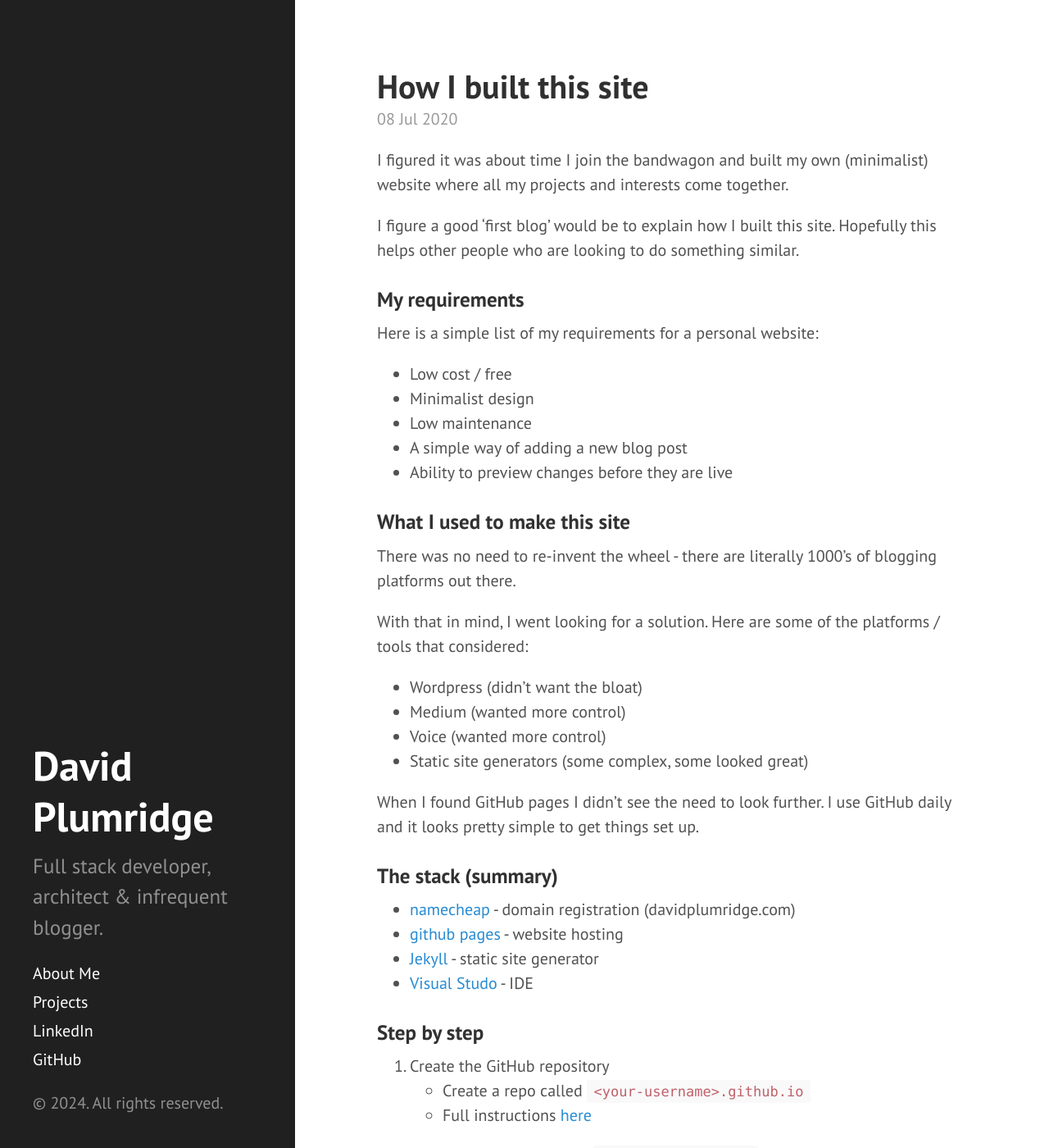
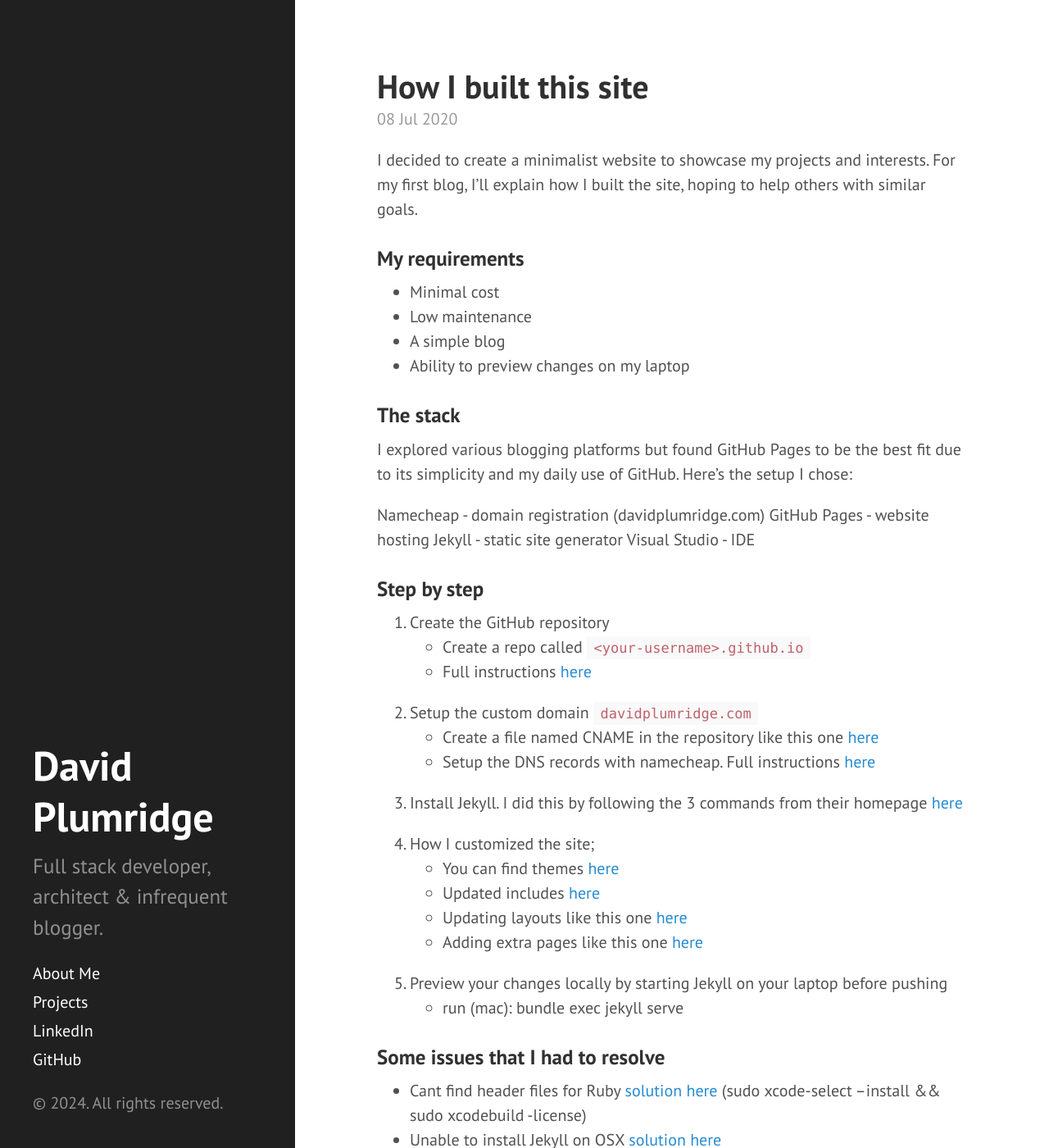
Before and after one commit to davidplumridge/davidplumridge.github.io, a Jekyll site: the page built from _posts/2020-07-09-how-I-built-this-site.md, in a window 1280 px wide and 1400 px high. Shown: the whole window at 82% size. Built offline with Jekyll 4.4.1, drawn with Linux system fonts in a browser that asks for light colours; some of the changed text lies outside the part shown.

Commit message:
Update blog formatting

```diff
--- a/_posts/2020-07-09-how-I-built-this-site.md
+++ b/_posts/2020-07-09-how-I-built-this-site.md
@@ -5,39 +5,23 @@ date:   2020-07-09 00:00:00 +1000
 comments: true
 ---
 
-I figured it was about time I join the bandwagon and built my own (minimalist) website where all my projects and interests come together.
-
-I figure a good 'first blog' would be to explain how I built this site. Hopefully this helps other people who are looking to do something similar.
+I decided to create a minimalist website to showcase my projects and interests. For my first blog, I'll explain how I built the site, hoping to help others with similar goals.
 
 ### My requirements
 
-Here is a simple list of my requirements for a personal website:
+* Minimal cost
+* Low maintenance
+* A simple blog
+* Ability to preview changes on my laptop
 
-* Low cost / free
-* Minimalist design
-* Low maintenance
-* A simple way of adding a new blog post
-* Ability to preview changes before they are live
+### The stack
 
-### What I used to make this site
+I explored various blogging platforms but found GitHub Pages to be the best fit due to its simplicity and my daily use of GitHub. Here's the setup I chose:
 
-There was no need to re-invent the wheel - there are literally 1000's of blogging platforms out there.
-
-With that in mind, I went looking for a solution. Here are some of the platforms / tools that considered:
-
-* Wordpress (didn't want the bloat)
-* Medium (wanted more control)
-* Voice (wanted more control)
-* Static site generators (some complex, some looked great)
-
-When I found GitHub pages I didn't see the need to look further. I use GitHub daily and it looks pretty simple to get things set up.
-
-### The stack (summary)
-
-* [namecheap](https://namecheap.com){:target="_blank"} - domain registration (davidplumridge.com)
-* [github pages](https://pages.github.com){:target="_blank"} - website hosting
-* [Jekyll](https://jekyllrb.com){:target="_blank"} - static site generator
-* [Visual Studo](https://visualstudio.microsoft.com){:target="_blank"} - IDE
+Namecheap - domain registration (davidplumridge.com)
+GitHub Pages - website hosting
+Jekyll - static site generator
+Visual Studio - IDE
 
 ### Step by step
 
@@ -49,20 +33,19 @@ When I found GitHub pages I didn't see the need to look further. I use GitHub da
   - Create a file named CNAME in the repository like this one [here](https://github.com/davidplumridge/davidplumridge.github.io/blob/master/CNAME){:target="_blank"}
   - Setup the DNS records with namecheap. Full instructions [here](https://docs.github.com/en/github/working-with-github-pages/managing-a-custom-domain-for-your-github-pages-site#configuring-an-apex-domain){:target="_blank"}
 
-3. Install Jekyll. I did this by following the 3 commands on their homepage [here](https://jekyllrb.com){:target="_blank"}
+3. Install Jekyll. I did this by following the 3 commands from their homepage [here](https://jekyllrb.com){:target="_blank"}
 
 4. How I customized the site;
   - You can find themes [here](https://jekyllrb.com/docs/themes/){:target="_blank"}
   - Updated includes [here](https://github.com/davidplumridge/davidplumridge.github.io/blob/master/_includes){:target="_blank"}
-  - Updated layouts [here](https://github.com/davidplumridge/davidplumridge.github.io/blob/master/_layouts){:target="_blank"}
-  - Created extra pages like this one [here](https://github.com/davidplumridge/davidplumridge.github.io/blob/master/projects.md){:target="_blank"}
+  - Updating layouts like this one [here](https://github.com/davidplumridge/davidplumridge.github.io/blob/master/_layouts){:target="_blank"}
+  - Adding extra pages like this one [here](https://github.com/davidplumridge/davidplumridge.github.io/blob/master/projects.md){:target="_blank"}
 
-### Some issues that I faced (and the resolutions)
+5. Preview your changes locally by starting Jekyll on your laptop before pushing
+  - run (mac): bundle exec jekyll serve
 
-  - Cant find header files for Ruby [here](https://stackoverflow.com/questions/20559255/error-while-installing-json-gem-mkmf-rb-cant-find-header-files-for-ruby){:target="_blank"}
-  - Unable to install Jekyll on OSX [here](https://stackoverflow.com/questions/8146249/jekyll-command-not-found){:target="_blank"}
-  - Unable to resolve type 'size_t' [here](https://stackoverflow.com/questions/66104935/rails-typeerror-unable-to-resolve-type-size-t-big-sur-m1){:target="_blank"}
+### Some issues that I had to resolve
 
-### Summary
-
-It's easy to preview changes locally (by starting Jekyll) and then push.
+  - Cant find header files for Ruby [solution here](https://stackoverflow.com/questions/20559255/error-while-installing-json-gem-mkmf-rb-cant-find-header-files-for-ruby){:target="_blank"} (sudo xcode-select --install && sudo xcodebuild -license)
+  - Unable to install Jekyll on OSX [solution here](https://stackoverflow.com/questions/8146249/jekyll-command-not-found){:target="_blank"}
+  - Unable to resolve type 'size_t' [solution here](https://stackoverflow.com/questions/66104935/rails-typeerror-unable-to-resolve-type-size-t-big-sur-m1){:target="_blank"}
```
